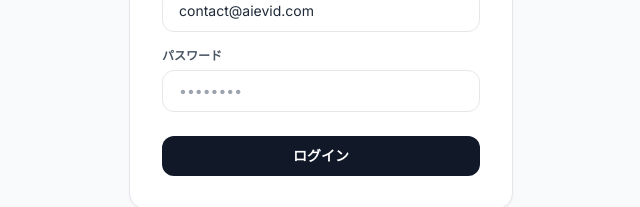
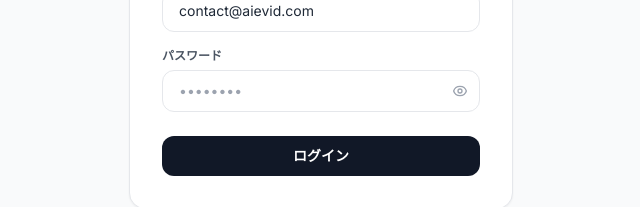
Before and after one commit to evidai/lemon-cake, a Next.js app in the folder dashboard/: page /admin/login in a window 1280 px wide. Shown: the part 400-607 px from the top of the page, without its empty margins (319-959 px from the left). Built offline with nearby package versions, Linux system fonts and the light colour scheme; no server answers.

Commit message:
feat: add password visibility toggle on admin login

```diff
--- a/dashboard/app/admin/login/page.tsx
+++ b/dashboard/app/admin/login/page.tsx
@@ -11,6 +11,7 @@
   const [password,  setPassword]  = useState("");
   const [loading,   setLoading]   = useState(false);
   const [error,     setError]     = useState("");
+  const [showPass,  setShowPass]  = useState(false);
 
   async function handleLogin(e: React.FormEvent) {
     e.preventDefault();
@@ -65,14 +66,33 @@
           </div>
           <div>
             <label className="block text-xs font-semibold text-gray-600 mb-1.5">パスワード</label>
+            <div className="relative">
               <input
-              type="password"
+                type={showPass ? "text" : "password"}
                 value={password}
                 onChange={e => setPassword(e.target.value)}
-              className={inputCls}
+                className={inputCls + " pr-10"}
                 placeholder="••••••••"
                 required
               />
+              <button
+                type="button"
+                onClick={() => setShowPass(v => !v)}
+                className="absolute inset-y-0 right-3 flex items-center text-gray-400 hover:text-gray-600"
+                tabIndex={-1}
+              >
+                {showPass ? (
+                  <svg xmlns="http://www.w3.org/2000/svg" className="w-4 h-4" fill="none" viewBox="0 0 24 24" stroke="currentColor" strokeWidth={2}>
+                    <path strokeLinecap="round" strokeLinejoin="round" d="M13.875 18.825A10.05 10.05 0 0112 19c-4.478 0-8.268-2.943-9.543-7a9.97 9.97 0 011.563-3.029m5.858.908a3 3 0 114.243 4.243M9.878 9.878l4.242 4.242M9.88 9.88l-3.29-3.29m7.532 7.532l3.29 3.29M3 3l3.59 3.59m0 0A9.953 9.953 0 0112 5c4.478 0 8.268 2.943 9.543 7a10.025 10.025 0 01-4.132 5.411m0 0L21 21" />
+                  </svg>
+                ) : (
+                  <svg xmlns="http://www.w3.org/2000/svg" className="w-4 h-4" fill="none" viewBox="0 0 24 24" stroke="currentColor" strokeWidth={2}>
+                    <path strokeLinecap="round" strokeLinejoin="round" d="M15 12a3 3 0 11-6 0 3 3 0 016 0z" />
+                    <path strokeLinecap="round" strokeLinejoin="round" d="M2.458 12C3.732 7.943 7.523 5 12 5c4.478 0 8.268 2.943 9.542 7-1.274 4.057-5.064 7-9.542 7-4.477 0-8.268-2.943-9.542-7z" />
+                  </svg>
+                )}
+              </button>
+            </div>
           </div>
 
           {error && (
```
Lines whose indentation alone changed are shown as unchanged.
